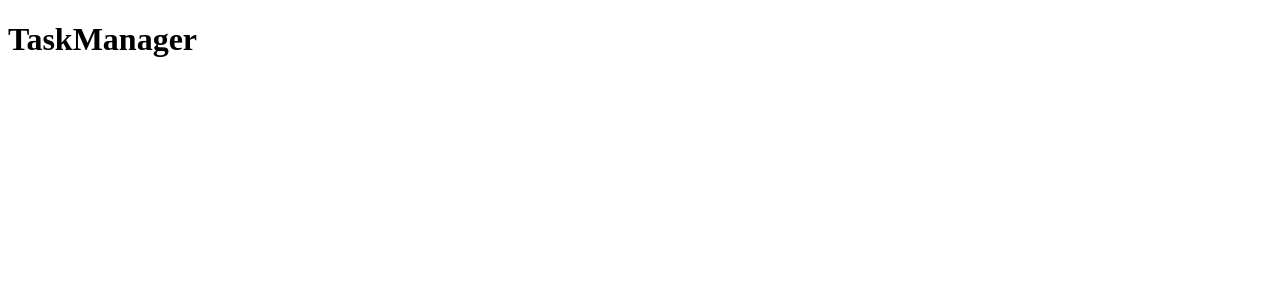
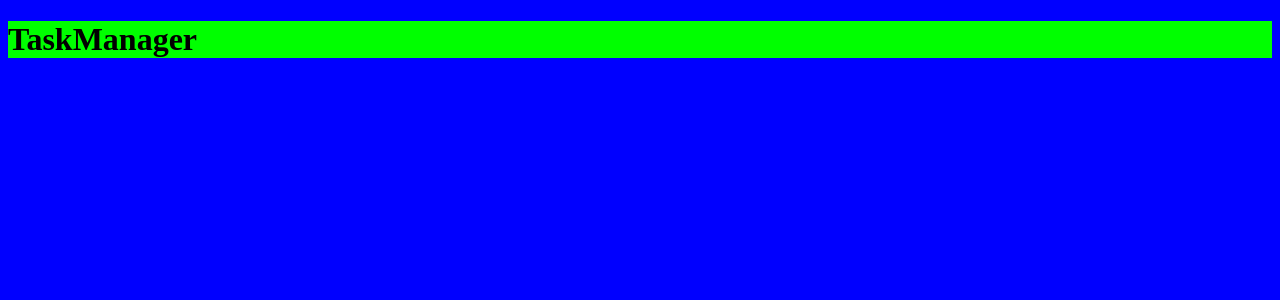
Before and after one commit to luis-pomare/task-manager, a React (Vite) app: page / in a window 1280 px wide. Shown: the top 300 px of the page. Built offline with nearby package versions, Linux system fonts and the light colour scheme.

Commit message:
Fix skelleton to use App.css

```diff
--- a/src/App.css
+++ b/src/App.css
@@ -1,4 +1,7 @@
-* {
-  margin: 0px;
-  padding: 0px;
+body {
+  background-color: #0f0;
 }
+
+html {
+  background-color: #00f;
+}
--- a/src/App.jsx
+++ b/src/App.jsx
@@ -1,3 +1,5 @@
+import './App.css';
+
 function App() {
   return (
     <>
```
